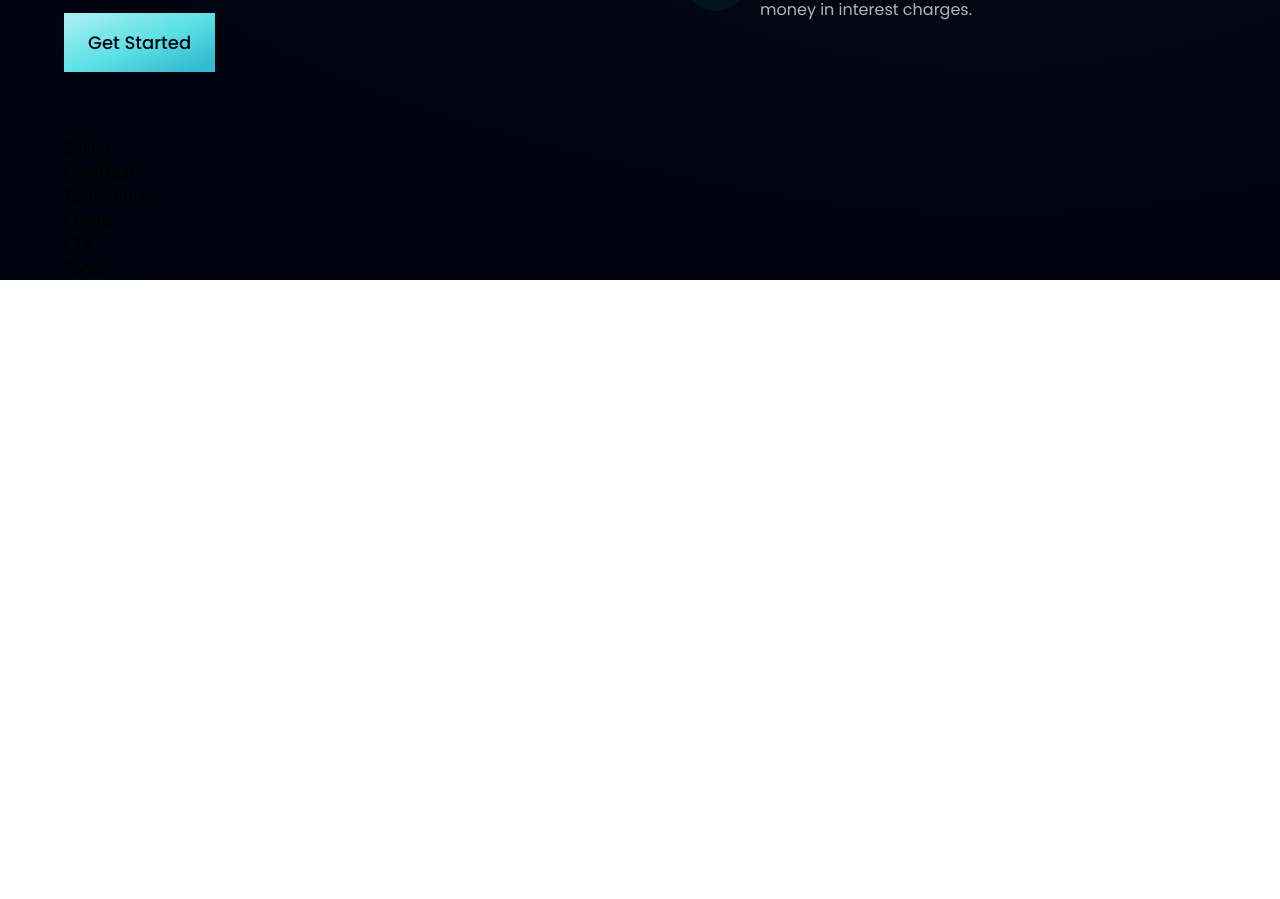
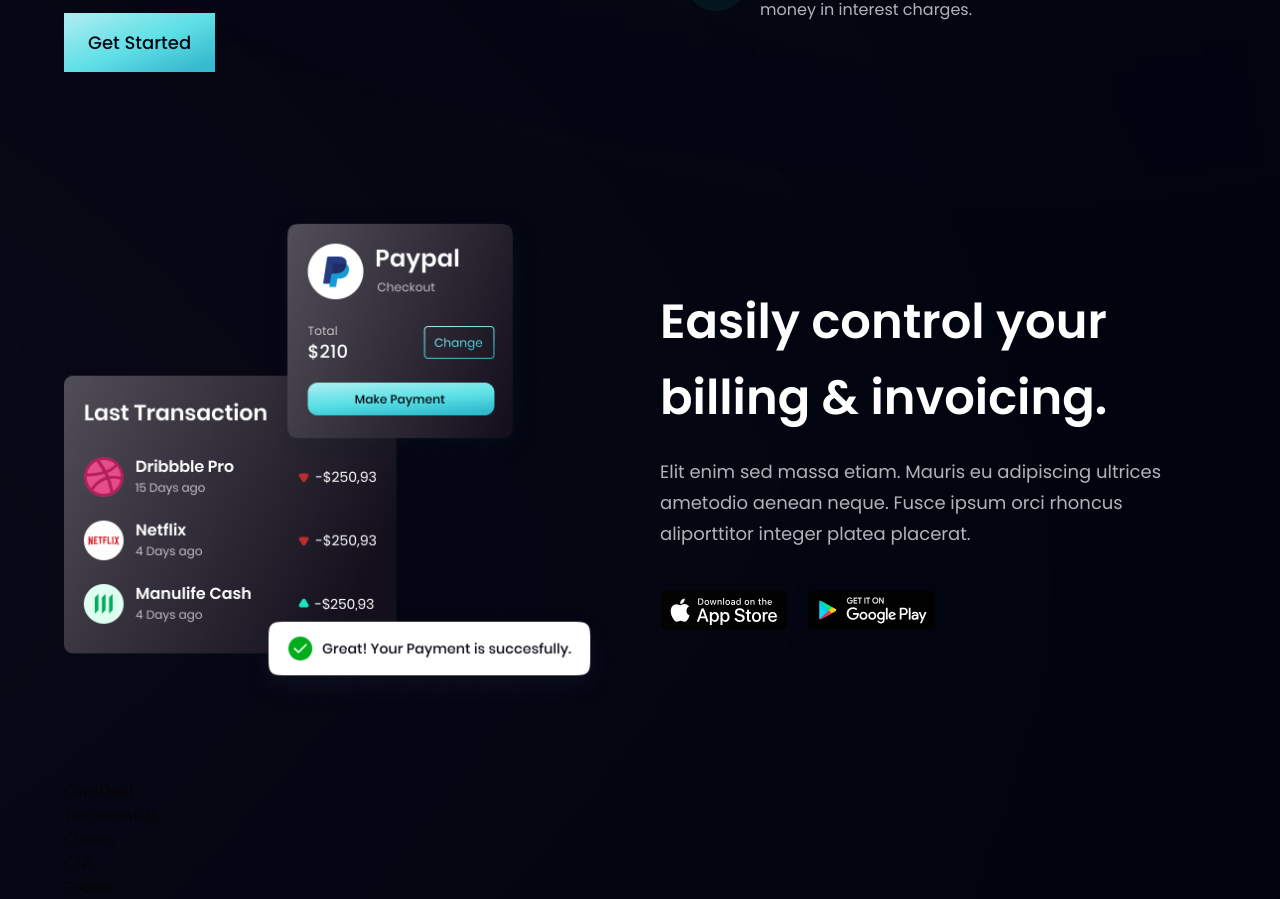
Before and after one commit to Sondos-Hijab/HooBank, a React (Vite) app: page / in a window 1280 px wide. Shown: the part 1434-2333 px from the top of the page. Before the commit the page ends 1714 px from the top, so only its background shows below. Built offline with nearby package versions, Linux system fonts and the light colour scheme.

Commit message:
working on the billing section

```diff
--- a/src/components/Billing.jsx
+++ b/src/components/Billing.jsx
@@ -1,7 +1,47 @@
-import React from "react";
+import { apple, bill, google } from "../assets";
+import styles, { layout } from "../style";
+const Billing = () => {
+  return (
+    <section id="product" className={layout.sectionReverse}>
+      <div className={layout.sectionImgReverse}>
+        <img
+          src={bill}
+          alt="billing"
+          className="w-[100%] h-[100%] relative z-[5]"
+        />
 
-const Billing = () => {
-  return <div>Billing</div>;
+        <div className="absolute z-[3] -left-1/2 top-0 w-[50%] h-[50%] rounded-full white__gradient" />
+        <div className="absolute z-[0] w-[50%] h-[50%] -left-1/2 bottom-0 rounded-full pink__gradient" />
+      </div>
+
+      <div className={layout.sectionInfo}>
+        <h2 className={styles.heading2}>
+          Easily control your <br className="sm:block hidden" /> billing &
+          invoicing.
+        </h2>
+
+        <p className={`${styles.paragraph} max-w-[470] mt-5`}>
+          Elit enim sed massa etiam. Mauris eu adipiscing ultrices ametodio
+          aenean neque. Fusce ipsum orci rhoncus aliporttitor integer platea
+          placerat.
+        </p>
+
+        <div className="flex flex-row flex-wrap sm:mt-10 mt-6">
+          <img
+            src={apple}
+            alt="apple_store"
+            className="w-[128px] h-[42px] object-contain mr-5 cursor-pointer"
+          />
+
+          <img
+            src={google}
+            alt="google_store"
+            className="w-[128px] h-[42px] object-contain cursor-pointer"
+          />
+        </div>
+      </div>
+    </section>
+  );
 };
 
 export default Billing;
```
